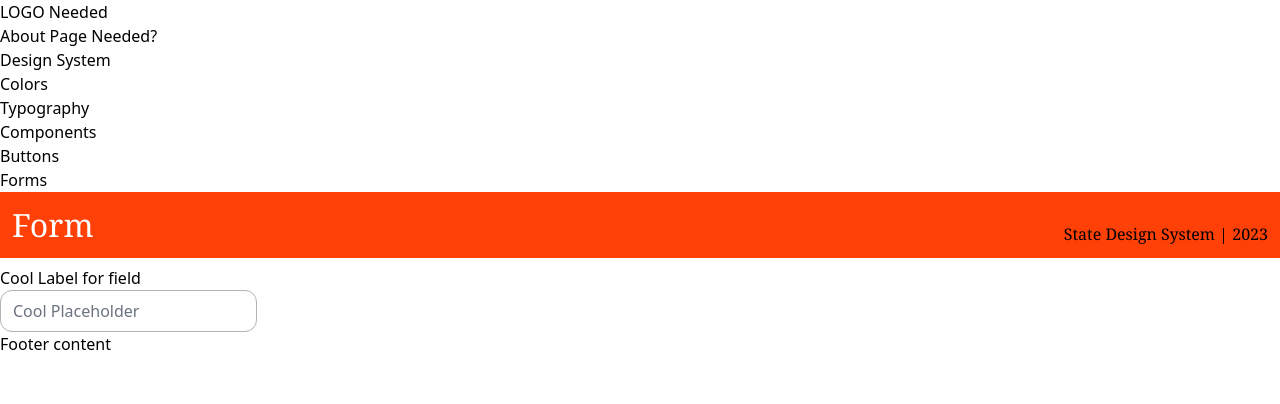
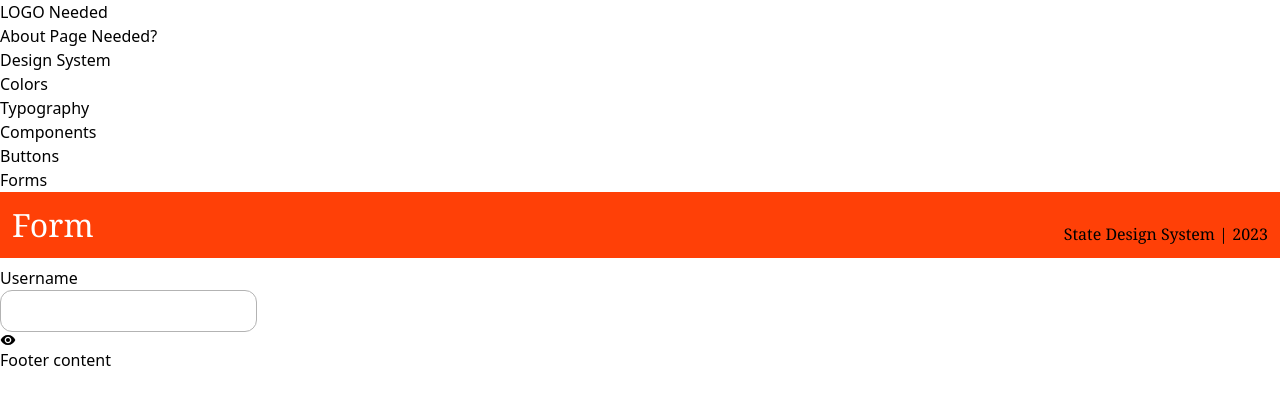
Before and after one commit to johnhoysa/styleguide-react, a React (Create React App) app: page /forms in a window 1280 px wide. Shown: the top 404 px of the page. Built offline with nearby package versions, Linux system fonts and the light colour scheme.

Commit message:
Icons now displaying for inputs

```diff
--- a/src/components/Input.js
+++ b/src/components/Input.js
@@ -1,5 +1,5 @@
 import React from 'react';
-// import React, { useState } from 'react';
+
 const InputField = ({ icon, name, labelText, type, placeholder }) => {
   const textContent = `text-3xl font-sans ${type}`;
 
@@ -15,6 +15,7 @@ const InputField = ({ icon, name, labelText, type, placeholder }) => {
         name={name}
         placeholder={placeholder}
       />
+      {icon}
     </div>
   );
 };
--- a/src/styleguide/Forms.js
+++ b/src/styleguide/Forms.js
@@ -10,10 +10,10 @@ const Form = () => {
       <TitleBar title="Form" />
 
       <InputField
-        icon={MdVisibility}
-        name="fieldName"
-        labelText="Cool Label for field"
-        placeholder="Cool Placeholder"
+        icon={<MdVisibility />}
+        name="username"
+        labelText="Username"
+        placeholder=""
         type="text"
       />
     </section>
```
